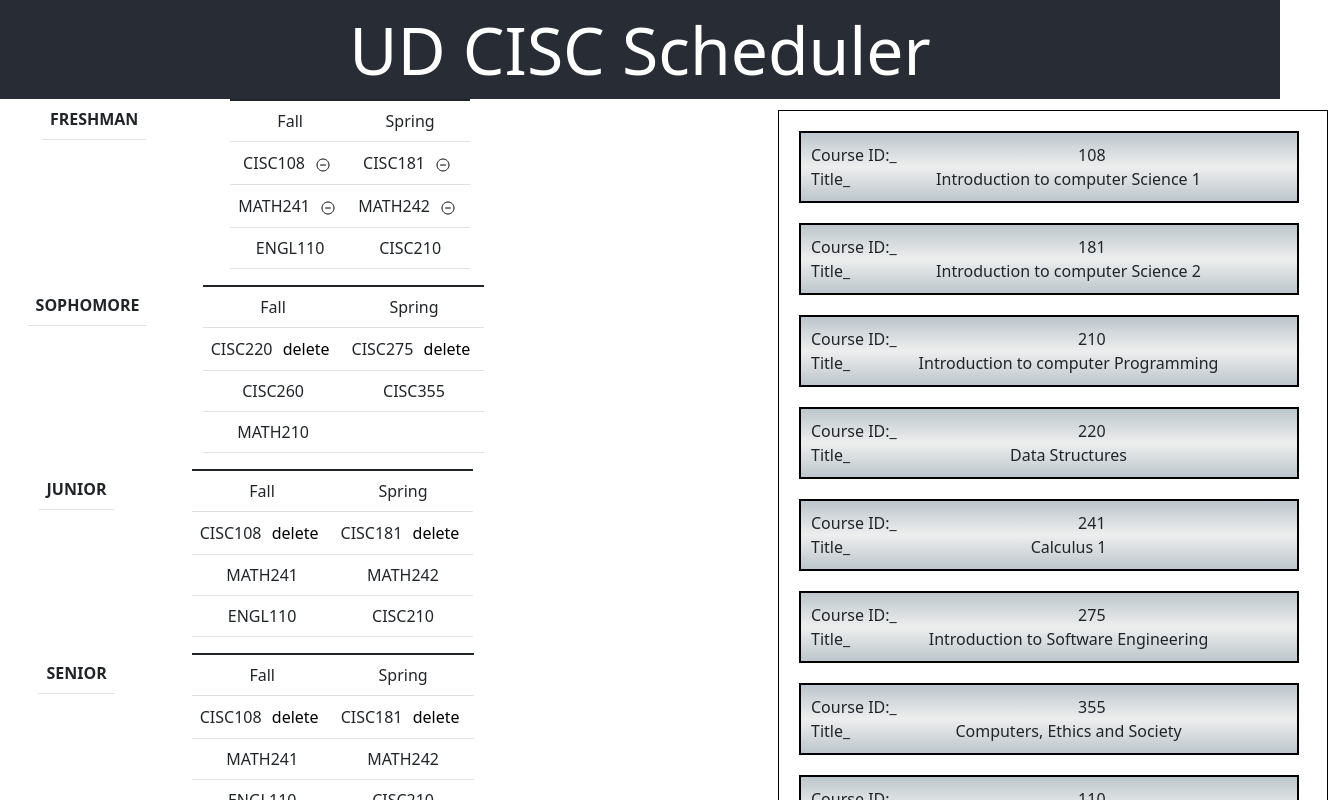
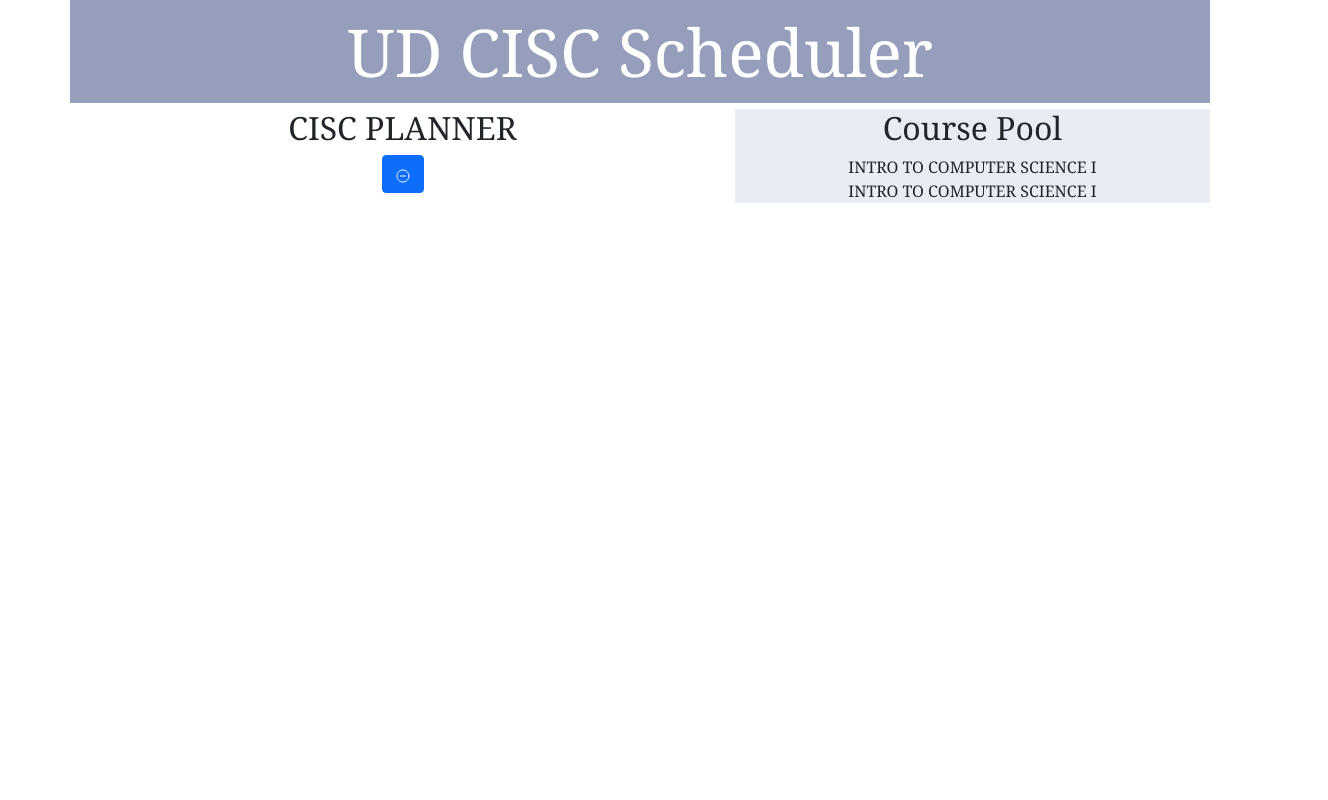
Before and after one commit to UD-CISC275-F21/ud-cis-scheduler-team-8, a React (Create React App) app: page / in a window 1280 px wide. Shown: the top 800 px of the page, 1328 px wide, since content can reach past the window. Built offline with nearby package versions, Linux system fonts and the light colour scheme.

Commit message:
reset layout

```diff
--- a/src/App.css
+++ b/src/App.css
@@ -1,50 +1,30 @@
 .App {
   text-align: center;
+  font-family: "Georgia", Times, serif;
 }
 
-.App-logo {
-  height: 40vmin;
-  pointer-events: none;
-}
-
-.Title{
-  text-align: center;
-  font-size: 30px;
-  color:#33c7f0;
-}
-
-@media (prefers-reduced-motion: no-preference) {
-  .App-logo {
-    animation: App-logo-spin infinite 20s linear;
-  }
-}
-
-.App-header {
-  background-color: #282c34;
-  min-height: 100vh;
-  display: flex;
-  flex-direction: column;
-  align-items: center;
-  justify-content: center;
-  font-size: calc(10px + 2vmin);
-  color: white;
-}
-
-.App-link {
-  color: #61dafb;
-}
 
 .Head{
-  background-color: #282c34;
-  min-height: 10vh;
-  display: flex;
-  flex-direction: column;
-  align-items: center;
+  background-color: #969ebb;
   justify-content: center;
   font-size: calc(50px + 2vmin);
   color: white;
+  padding:2px;
+  margin-bottom:6px;
 }
 
+.planner{
+  font-family: "Georgia", Times, serif;
+
+}
+
+.pool{
+  font-family: "Georgia", Times, serif;
+  background-color:rgb(233, 236, 245);
+
+}
+
+/*
 .table{
   display:flex;
   justify-content: space-around;
@@ -84,16 +64,4 @@ margin: 10px;
 top: 100px;
 left: 70%;
 }
-
-
-
-
-@keyframes App-logo-spin {
-  from {
-    transform: rotate(0deg);
-  }
-
-  to {
-    transform: rotate(360deg);
-  }
-}
+*/
--- a/src/App.tsx
+++ b/src/App.tsx
@@ -1,22 +1,32 @@
-import React from "react";
+import React, { useState } from "react";
 import "./App.css";
 import Tab from "./Component/Table";
+import CoursePool from "./Component/CoursePool";
 import Header from "./Header";
 import COURSES from "./assets/courses.json";
-import Course_pull from "./Component/Course_pool";
 import "bootstrap/dist/css/bootstrap.min.css";
+import {Container,Row,Col} from "react-bootstrap";
+import {Course} from "./interfaces/courses";
+
+
 
 
 
 function App(): JSX.Element {
+    const [ActiveCourse, SetActiveCourse] = useState<Course>(COURSES[0]);
+
 
     return (
-        <div className="App">
-            <Header/>
-            <Course_pull/>
-            <Tab />
+        <Container className="App">
+            <Row>
+                <Header/>
+            </Row>
+            <Row>
+                <Tab setCourse={SetActiveCourse}></Tab>
+                <CoursePool course={ActiveCourse}></CoursePool>
+            </Row>
 
-        </div>
+        </Container>
 
     );
 }
--- a/src/Component/Course_pool.tsx
+++ b/src/Component/CoursePool.tsx
@@ -1,7 +1,20 @@
 import React from "react";
 import "../App.css";
+import {Course} from "../interfaces/courses";
 
 import "bootstrap/dist/css/bootstrap.min.css";
+import {Button, Col} from "react-bootstrap";
+
+export function CoursePool({course}:{course:Course}): JSX.Element {
+    return <Col className="pool">
+        <h2>Course Pool</h2>
+        <div>{course.Name}</div>
+        <div>{course.Name}</div>
+
+
+    </Col>;
+}
+
 
 /*function Course_pull(): JSX.Element {
     return (
@@ -42,10 +55,11 @@ import "bootstrap/dist/css/bootstrap.min.css";
             </table>
         </div>
     );
-}*/
+}
 
 
 function Course_pull(): JSX.Element {
+    /*
     const List_of_Classes: (string | number)[][] = [];
     List_of_Classes[0] = [108, " Introduction to computer Science 1"];
     List_of_Classes[1] = [181, " Introduction to computer Science 2"];
@@ -63,7 +77,7 @@ function Course_pull(): JSX.Element {
             <div key={i} className="item">
                 <li >Course ID:_ </li>
                 <div>{List_of_Classes[i][0]}</div>
-                {/*List_of_Classes[i]*/}
+                {/*List_of_Classes[i]}
                 <li>Title_</li>
                 <div> {List_of_Classes[i][1]}</div>
             </div>;
@@ -71,6 +85,7 @@ function Course_pull(): JSX.Element {
     }
     return <div className="course_Pool"> {list}</div>;
 }
+*/
 
 
-export default Course_pull;
+export default CoursePool;
--- a/src/Component/Table.css
+++ /dev/null
@@ -1,12 +0,0 @@
-
-.classtable{
-    width:40%;
-    float:left;
-}
-.year{
-    text-align: center;
-}
-button{
-    background-color:transparent;
-    border: none;
-}
--- a/src/Component/Table.tsx
+++ b/src/Component/Table.tsx
@@ -1,15 +1,21 @@
 import Table from "react-bootstrap/Table";
 import React from "react";
-import "./Table.css";
 import { IoRemoveCircleOutline } from "react-icons/io5";
+import "bootstrap/dist/css/bootstrap.min.css";
+import {Button, Col} from "react-bootstrap";
+import {Course} from "../interfaces/courses";
 
 
 
-function Tab(): JSX.Element {
+export function Tab({setCourse}:{setCourse:(c:Course)=>void}): JSX.Element {
 
-    return <div className="classtable">
+    return <Col className="planner" xs={7}>
+        <h2>CISC PLANNER</h2>
+        {setCourse}
+        <Button><IoRemoveCircleOutline /></Button>
+    </Col>;
 
-        <Table responsive="sm">
+    /*<Table responsive="sm">
             <thead>
                 <tr>
                     <th className="year">FRESHMAN</th>
@@ -23,7 +29,7 @@ function Tab(): JSX.Element {
 
                 </tr>
                 <tr>
-                    <td>CISC108 <button><IoRemoveCircleOutline /></button></td>
+                    <td>CISC108 <Button variant="outline-secondary"><IoRemoveCircleOutline /></Button></td>
                     <td>CISC181 <button><IoRemoveCircleOutline /></button></td>
                 </tr>
                 <tr>
@@ -114,7 +120,7 @@ function Tab(): JSX.Element {
         </Table>
 
 
-    </div>;
+    </Col>;*/
 
 
 
--- a/src/interfaces/courses.ts
+++ b/src/interfaces/courses.ts
@@ -1,8 +1,8 @@
 
-export interface courses{
-    CourseID: string;
+export interface Course{
+    ID: number;
     Name: string;
     Kind: string;
+    Prereq: string;
     Description: string;
-    Prerequisite: string;
 }
```
